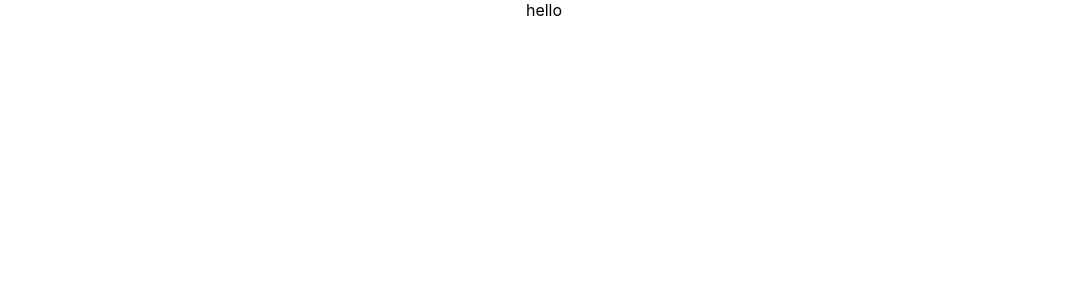
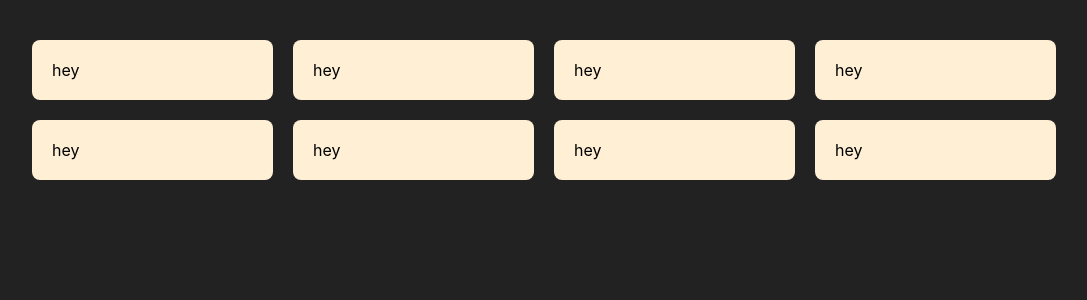
Before and after one commit to railaru/card-game, a React (Create React App) app: page / in a window 1280 px wide. Shown: the top 300 px of the page, without its empty margins (96-1183 px from the left). Built offline with nearby package versions, Linux system fonts and the light colour scheme.

Commit message:
add .vscode settings, styled-components and style-config

```diff
--- a/package.json
+++ b/package.json
@@ -13,6 +13,7 @@
     "react": "^18.1.0",
     "react-dom": "^18.1.0",
     "react-scripts": "5.0.1",
+    "styled-components": "^5.3.5",
     "typescript": "^4.7.3",
     "web-vitals": "^2.1.4"
   },
@@ -43,6 +44,8 @@
     ]
   },
   "devDependencies": {
+    "@trivago/prettier-plugin-sort-imports": "^3.2.0",
+    "@types/styled-components": "^5.1.25",
     "@typescript-eslint/eslint-plugin": "^5.27.0",
     "@typescript-eslint/parser": "^5.27.0",
     "eslint-config-prettier": "^8.5.0",
--- a/src/App.css
+++ /dev/null
@@ -1,38 +0,0 @@
-.App {
-  text-align: center;
-}
-
-.App-logo {
-  height: 40vmin;
-  pointer-events: none;
-}
-
-@media (prefers-reduced-motion: no-preference) {
-  .App-logo {
-    animation: App-logo-spin infinite 20s linear;
-  }
-}
-
-.App-header {
-  background-color: #282c34;
-  min-height: 100vh;
-  display: flex;
-  flex-direction: column;
-  align-items: center;
-  justify-content: center;
-  font-size: calc(10px + 2vmin);
-  color: white;
-}
-
-.App-link {
-  color: #61dafb;
-}
-
-@keyframes App-logo-spin {
-  from {
-    transform: rotate(0deg);
-  }
-  to {
-    transform: rotate(360deg);
-  }
-}
--- a/src/App.tsx
+++ b/src/App.tsx
@@ -1,9 +1,13 @@
 import React from "react";
 
-import "./App.css";
+import CardGrid from "components/containers/CardGrid";
 
 function App() {
-  return <div className="App">hello</div>;
+  return (
+    <>
+      <CardGrid />
+    </>
+  );
 }
 
 export default App;
--- /dev/null
+++ b/src/components/containers/CardGrid.tsx
@@ -0,0 +1,44 @@
+import React from "react";
+import styled from "styled-components";
+
+import Card from "components/presentationals/Card";
+
+import { devices } from "style/style-config";
+
+const GridContainer = styled.div`
+  padding: 40px 20px;
+  max-width: 1024px;
+  margin: 0 auto;
+  display: grid;
+  grid-gap: 20px;
+
+  @media ${devices.mobileXl} {
+    grid-template-columns: 1fr 1fr;
+  }
+
+  @media ${devices.laptop} {
+    grid-template-columns: 1fr 1fr 1fr 1fr;
+  }
+
+  @media ${devices.desktop} {
+    grid-template-columns: 1fr 1fr 1fr 1fr 1fr 1fr;
+    grid-gap: 20px;
+  }
+`;
+
+function CardGrid() {
+  return (
+    <GridContainer>
+      <Card key={1} name="hey" />
+      <Card key={2} name="hey" />
+      <Card key={3} name="hey" />
+      <Card key={4} name="hey" />
+      <Card key={10} name="hey" />
+      <Card key={20} name="hey" />
+      <Card key={30} name="hey" />
+      <Card key={40} name="hey" />
+    </GridContainer>
+  );
+}
+
+export default CardGrid;
--- /dev/null
+++ b/src/components/presentationals/Card.tsx
@@ -0,0 +1,19 @@
+import React from "react";
+
+import styled from "styled-components";
+
+const CardContainer = styled.div`
+  padding: 20px;
+  border-radius: 8px;
+  background: papayawhip;
+`;
+
+interface Props {
+  name: string;
+}
+
+function Card({ name }: Props) {
+  return <CardContainer>{name}</CardContainer>;
+}
+
+export default Card;
--- a/src/index.css
+++ /dev/null
@@ -1,13 +0,0 @@
-body {
-  margin: 0;
-  font-family: -apple-system, BlinkMacSystemFont, 'Segoe UI', 'Roboto', 'Oxygen',
-    'Ubuntu', 'Cantarell', 'Fira Sans', 'Droid Sans', 'Helvetica Neue',
-    sans-serif;
-  -webkit-font-smoothing: antialiased;
-  -moz-osx-font-smoothing: grayscale;
-}
-
-code {
-  font-family: source-code-pro, Menlo, Monaco, Consolas, 'Courier New',
-    monospace;
-}
--- a/src/index.tsx
+++ b/src/index.tsx
@@ -1,6 +1,8 @@
 import React from "react";
 import ReactDOM from "react-dom/client";
-import "./index.css";
+
+import "style/index.css";
+
 import App from "./App";
 import reportWebVitals from "./reportWebVitals";
 
--- /dev/null
+++ b/src/style/index.css
@@ -0,0 +1,9 @@
+body {
+  margin: 0;
+  font-family: -apple-system, BlinkMacSystemFont, "Segoe UI", "Roboto", "Oxygen",
+    "Ubuntu", "Cantarell", "Fira Sans", "Droid Sans", "Helvetica Neue",
+    sans-serif;
+  -webkit-font-smoothing: antialiased;
+  -moz-osx-font-smoothing: grayscale;
+  background: #222;
+}
--- /dev/null
+++ b/src/style/style-config.ts
@@ -0,0 +1,31 @@
+export const sizes = {
+  mobileS: "320px",
+  mobileM: "375px",
+  mobileL: "425px",
+  mobileXl: "520px",
+  tablet: "768px",
+  laptop: "1024px",
+  laptopL: "1440px",
+  desktop: "2560px",
+};
+
+export const devices = {
+  mobileS: `(min-width: ${sizes.mobileS})`,
+  mobileM: `(min-width: ${sizes.mobileM})`,
+  mobileL: `(min-width: ${sizes.mobileL})`,
+  mobileXl: `(min-width: ${sizes.mobileXl})`,
+  tablet: `(min-width: ${sizes.tablet})`,
+  laptop: `(min-width: ${sizes.laptop})`,
+  laptopL: `(min-width: ${sizes.laptopL})`,
+  desktop: `(min-width: ${sizes.desktop})`,
+};
+
+export const colors = {
+  light: "papayawhip",
+  dark: "#222",
+};
+
+export const transitions = {
+  fast: "100ms",
+  medium: "200ms",
+};
```
Also changed, not shown: .prettierrc.js, 1 other file (tests, documents, lock files or other folders).
